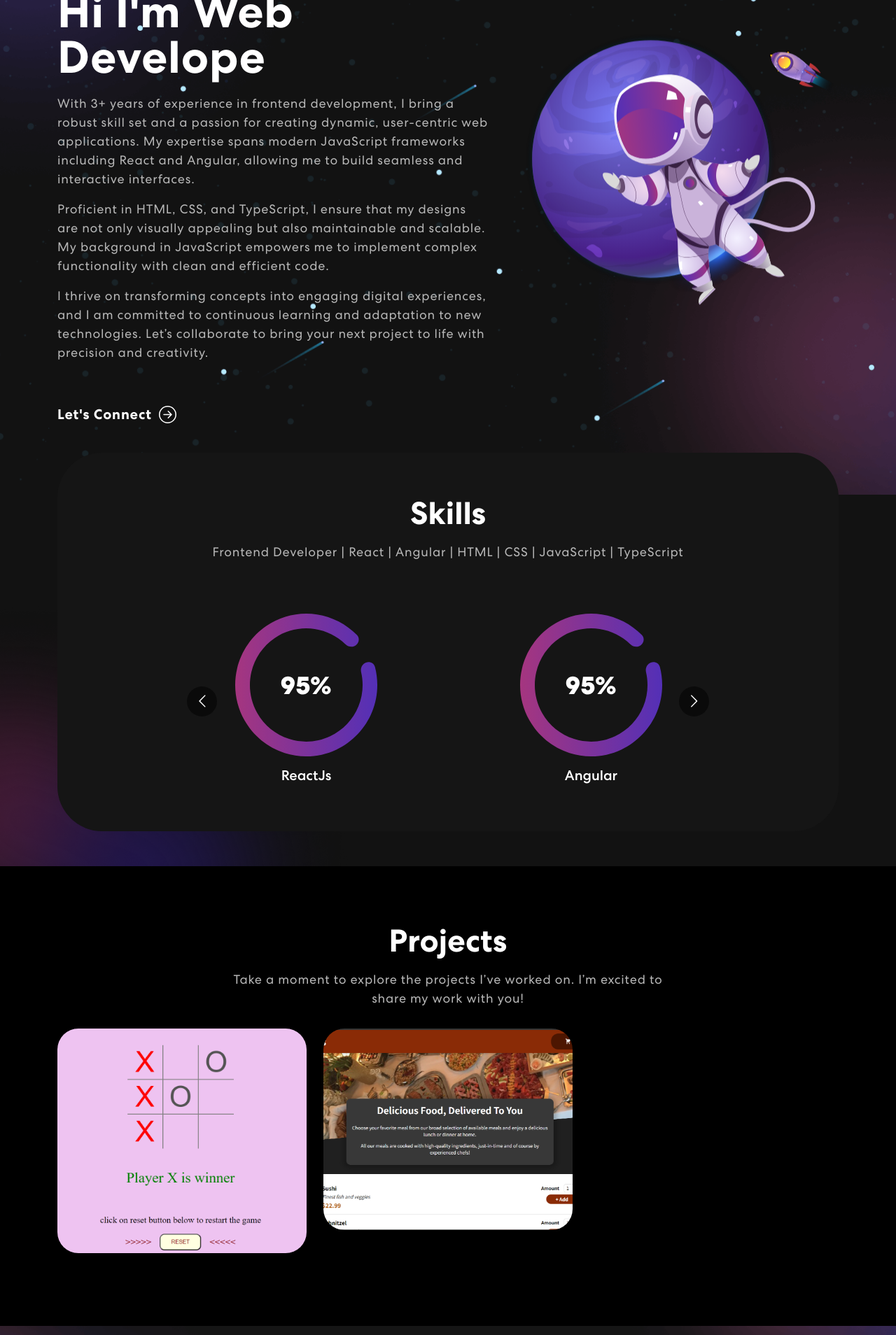
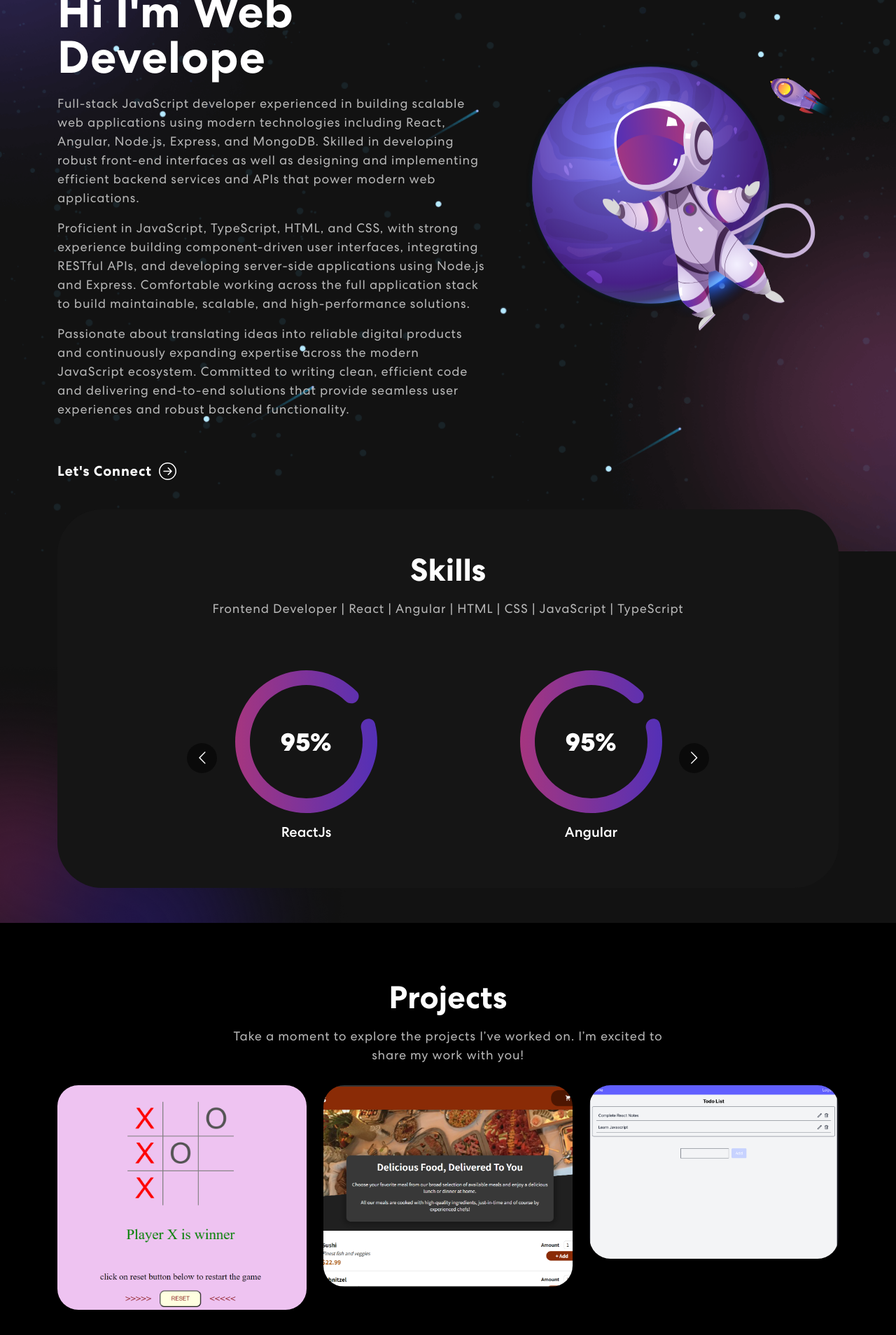
Before and after one commit to tayalshivu1/personal-portfolio, a React (Create React App) app: page / in a window 1280 px wide. Shown: the part 340-2248 px from the top of the page at 70% size. Built offline with nearby package versions, Linux system fonts and the light colour scheme.

Commit message:
Updated portfolio UI

```diff
--- a/src/components/Banner.jsx
+++ b/src/components/Banner.jsx
@@ -4,11 +4,11 @@ import headerImg from "../assets/img/header-img.svg";
 import { useEffect, useState } from "react";
 
 const description1 =
-  "With 3+ years of experience in frontend development, I bring a robust skill set and a passion for creating dynamic, user-centric web applications. My expertise spans modern JavaScript frameworks including React and Angular, allowing me to build seamless and interactive interfaces.";
+  "Full-stack JavaScript developer experienced in building scalable web applications using modern technologies including React, Angular, Node.js, Express, and MongoDB. Skilled in developing robust front-end interfaces as well as designing and implementing efficient backend services and APIs that power modern web applications.";
 const description2 =
-  "Proficient in HTML, CSS, and TypeScript, I ensure that my designs are not only visually appealing but also maintainable and scalable. My background in JavaScript empowers me to implement complex functionality with clean and efficient code.";
+  "Proficient in JavaScript, TypeScript, HTML, and CSS, with strong experience building component-driven user interfaces, integrating RESTful APIs, and developing server-side applications using Node.js and Express. Comfortable working across the full application stack to build maintainable, scalable, and high-performance solutions.";
 const description3 =
-  "I thrive on transforming concepts into engaging digital experiences, and I am committed to continuous learning and adaptation to new technologies. Let’s collaborate to bring your next project to life with precision and creativity.";
+  "Passionate about translating ideas into reliable digital products and continuously expanding expertise across the modern JavaScript ecosystem. Committed to writing clean, efficient code and delivering end-to-end solutions that provide seamless user experiences and robust backend functionality.";
 
 export const BannerComponent = () => {
   const [loopNum, setLoopNum] = useState(0);
--- a/src/components/Projects.jsx
+++ b/src/components/Projects.jsx
@@ -3,6 +3,7 @@ import { ProjectCard } from "./ProjectCard";
 import ticTacToe from "../assets/img/tic-tac-toe.png";
 import foodOrderApp from "../assets/img/food-order-app.png";
 import colorSharp2 from "../assets/img/color-sharp2.png";
+import todoListApp from "../assets/img/todo-list.png"
 import TrackVisibility from "react-on-screen";
 
 export const ProjectsComponent = () => {
@@ -15,10 +16,16 @@ export const ProjectsComponent = () => {
     },
     {
       title: "Food Order App",
-      description: "Food Order app",
+      description: "Food Order App",
       imgUrl: foodOrderApp,
       projectUrl: "https://food-order-app-react-two.vercel.app/",
     },
+    {
+      title: "Todo List App",
+      description: "Todo List App",
+      imgUrl: todoListApp,
+      projectUrl:"https://todo-list-react-vercel.vercel.app/"
+    }
   ];
 
   return (
--- a/src/components/Skills.jsx
+++ b/src/components/Skills.jsx
@@ -8,7 +8,6 @@ import colorSharp from "../assets/img/color-sharp.png";
 export const SkillsComponent = () => {
   const responsive = {
     superLargeDesktop: {
-      // the naming can be any, depends on you.
       breakpoint: { max: 4000, min: 3000 },
       items: 5,
     },
@@ -52,6 +51,18 @@ export const SkillsComponent = () => {
                 </div>
                 <div className="item">
                   <img src={meter1} alt="Image" />
+                  <h5>NodeJs</h5>
+                </div>
+                <div className="item">
+                  <img src={meter1} alt="Image" />
+                  <h5>ExpressJs</h5>
+                </div>
+                <div className="item">
+                  <img src={meter1} alt="Image" />
+                  <h5>MongoDB</h5>
+                </div>
+                <div className="item">
+                  <img src={meter1} alt="Image" />
                   <h5>HTML/CSS</h5>
                 </div>
                 <div className="item">
```
Also changed, not shown: src/assets/img/todo-list.png (added).
